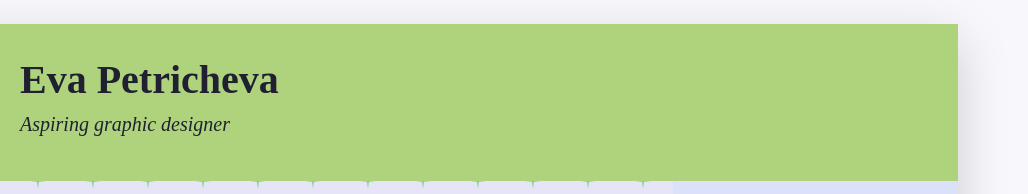
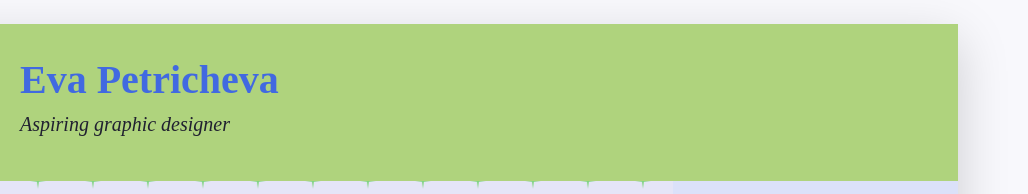
Before and after one commit to epetricheva/CV, a plain HTML site: page index.html in a window 1280 px wide. Shown: the top 194 px of the page, 252-1280 px from the left. Drawn offline with nearby package versions, Linux system fonts and the light colour scheme; a web font is replaced by a local one.

Commit message:
final changes

```diff
--- a/css/styles.css
+++ b/css/styles.css
@@ -69,3 +69,7 @@ background-size: 55px 55px, 55px 55px, 27.5px 27.5px, 27.5px 27.5px;
 	background-color: #AFD37D !important;
 
 }
+
+.author-name-eva {
+	color: royalblue;
+}
--- a/index.html
+++ b/index.html
@@ -50,7 +50,7 @@
           A container to wrap around your name and tagline. Full-width at small size, then columns of increasing size.
         -->
         <div class="col-12 col-sm-8 col-md-9 col-lg-10 my-3 header-content">
-          <h1 id="author-name" class="fw-bolder">Eva Petricheva&nbsp;</h1>
+          <h1 id="author-name" class="fw-bolder author-name-eva">Eva Petricheva&nbsp;</h1>
 <h5 class="fst-italic tagline">Aspiring graphic designer</h5>
         </div>
       </header>
```
Also changed, not shown: 1 other file.
